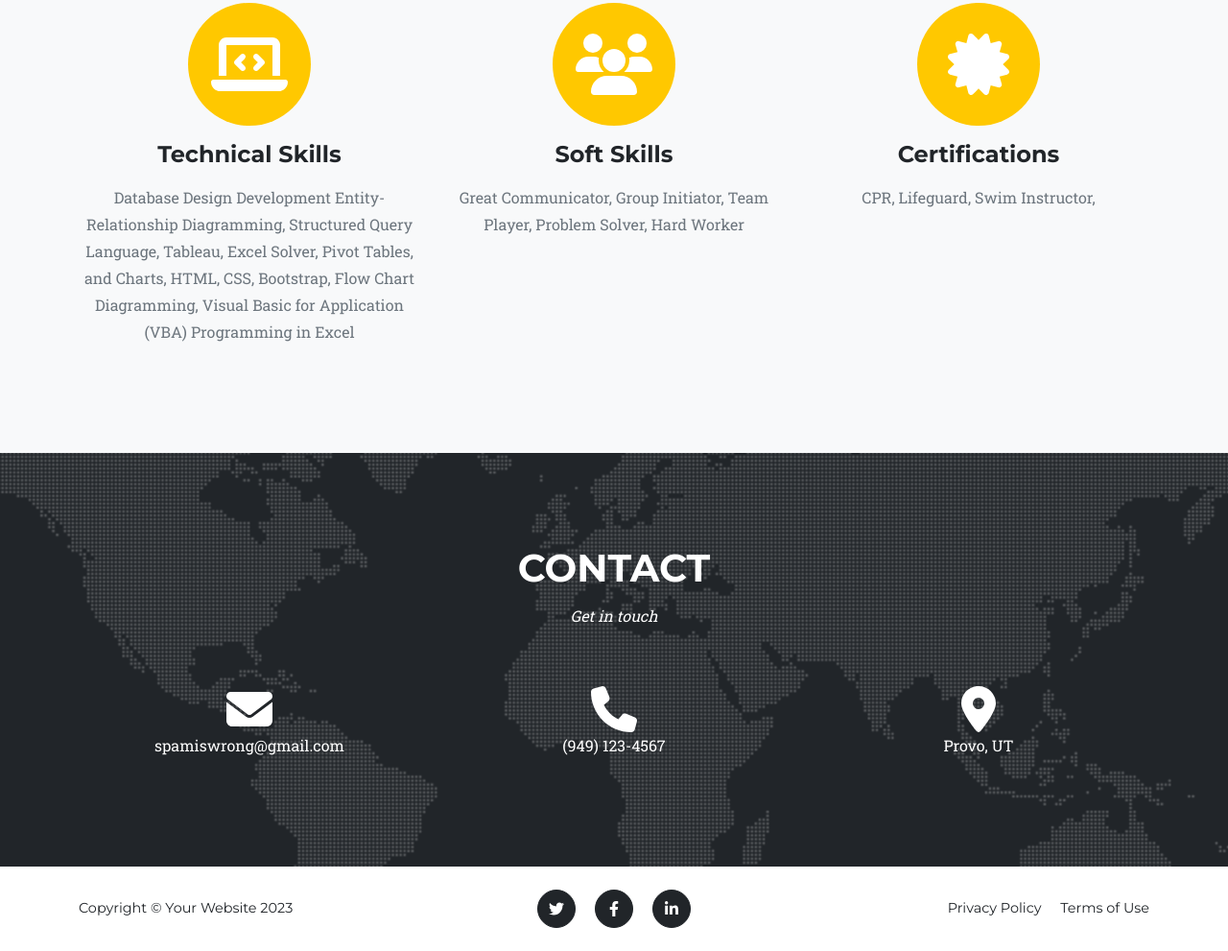
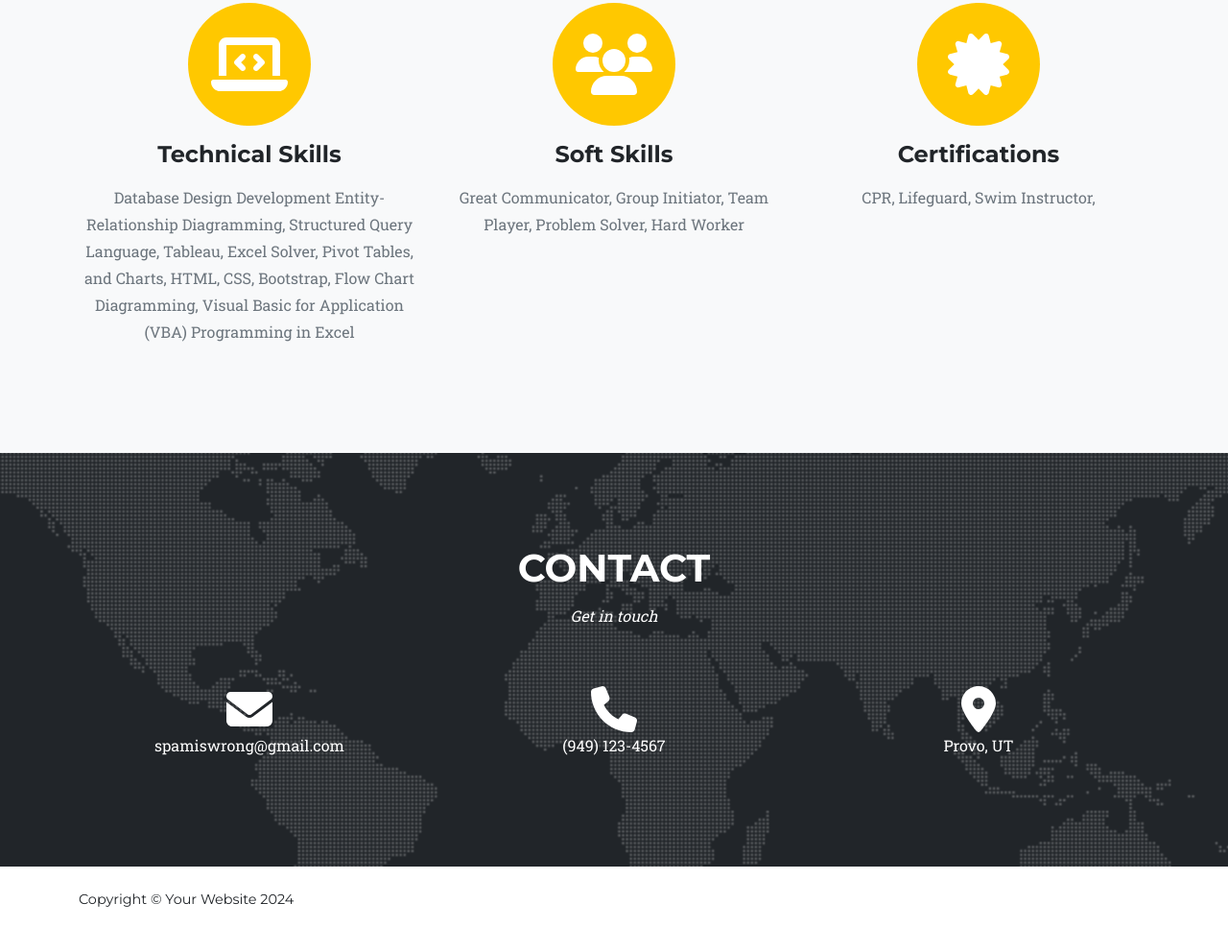
Before and after one commit to zachthur/IS201, a plain HTML site: page index.html in a window 1280 px wide. Shown: the part 2500-3491 px from the top of the page at 96% size. Drawn offline with nearby package versions, Linux system fonts and the light colour scheme.

Commit message:
Add files via upload

```diff
--- a/index.html
+++ b/index.html
@@ -194,16 +194,7 @@
         <footer class="footer py-4">
             <div class="container">
                 <div class="row align-items-center">
-                    <div class="col-lg-4 text-lg-start">Copyright &copy; Your Website 2023</div>
-                    <div class="col-lg-4 my-3 my-lg-0">
-                        <a class="btn btn-dark btn-social mx-2" href="#!" aria-label="Twitter"><i class="fab fa-twitter"></i></a>
-                        <a class="btn btn-dark btn-social mx-2" href="#!" aria-label="Facebook"><i class="fab fa-facebook-f"></i></a>
-                        <a class="btn btn-dark btn-social mx-2" href="#!" aria-label="LinkedIn"><i class="fab fa-linkedin-in"></i></a>
-                    </div>
-                    <div class="col-lg-4 text-lg-end">
-                        <a class="link-dark text-decoration-none me-3" href="#!">Privacy Policy</a>
-                        <a class="link-dark text-decoration-none" href="#!">Terms of Use</a>
-                    </div>
+                    <div class="col-lg-4 text-lg-start">Copyright &copy; Your Website 2024</div>
                 </div>
             </div>
         </footer>
```
